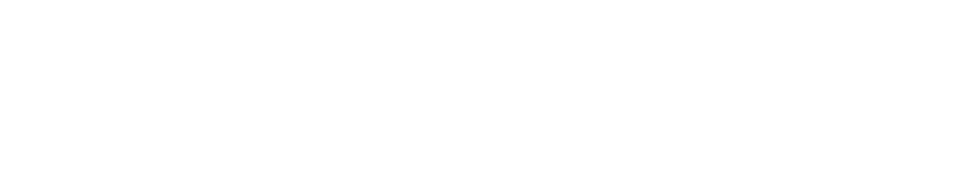
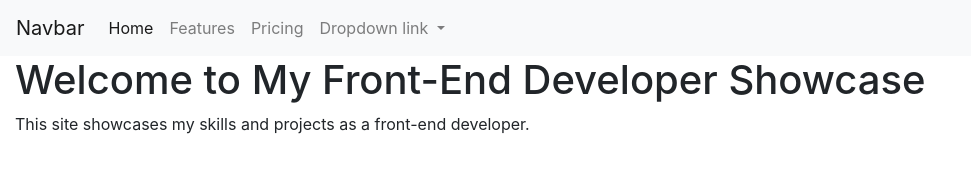
Before and after one commit to IAmBaconator/coursera-meta-front-end-developer, a plain HTML site: page index.html in a window 1280 px wide. Shown: the whole page, without its empty margins (0-971 px from the left). Drawn offline with nearby package versions, Linux system fonts and the light colour scheme.

Commit message:
Linking navBar to indext using copilot + intro message.

```diff
--- a/index.html
+++ b/index.html
@@ -11,8 +11,11 @@
     <title>Front-End Developer Showcase</title>
   </head>
   <body>
+    <div id="nav-placeholder"></div>
     <div class="container-fluid">
       <!-- Content here -->
+      <h1>Welcome to My Front-End Developer Showcase</h1>
+      <p>This site showcases my skills and projects as a front-end developer.</p>
 
     </div>
 
@@ -21,5 +24,14 @@
     <script src="https://code.jquery.com/jquery-3.2.1.slim.min.js" integrity="sha384-KJ3o2DKtIkvYIK3UENzmM7KCkRr/rE9/Qpg6aAZGJwFDMVNA/GpGFF93hXpG5KkN" crossorigin="anonymous"></script>
     <script src="https://cdn.jsdelivr.net/npm/popper.js@1.12.9/dist/umd/popper.min.js" integrity="sha384-ApNbgh9B+Y1QKtv3Rn7W3mgPxhU9K/ScQsAP7hUibX39j7fakFPskvXusvfa0b4Q" crossorigin="anonymous"></script>
     <script src="https://cdn.jsdelivr.net/npm/bootstrap@4.0.0/dist/js/bootstrap.min.js" integrity="sha384-JZR6Spejh4U02d8jOt6vLEHfe/JQGiRRSQQxSfFWpi1MquVdAyjUar5+76PVCmYl" crossorigin="anonymous"></script>
+    <script>
+      // Load nav.html into the placeholder
+      fetch('nav.html')
+        .then(response => response.text())
+        .then(data => {
+          document.getElementById('nav-placeholder').innerHTML = data;
+        })
+        .catch(error => console.error('Error loading nav.html:', error));
+    </script>
   </body>
 </html>
```
